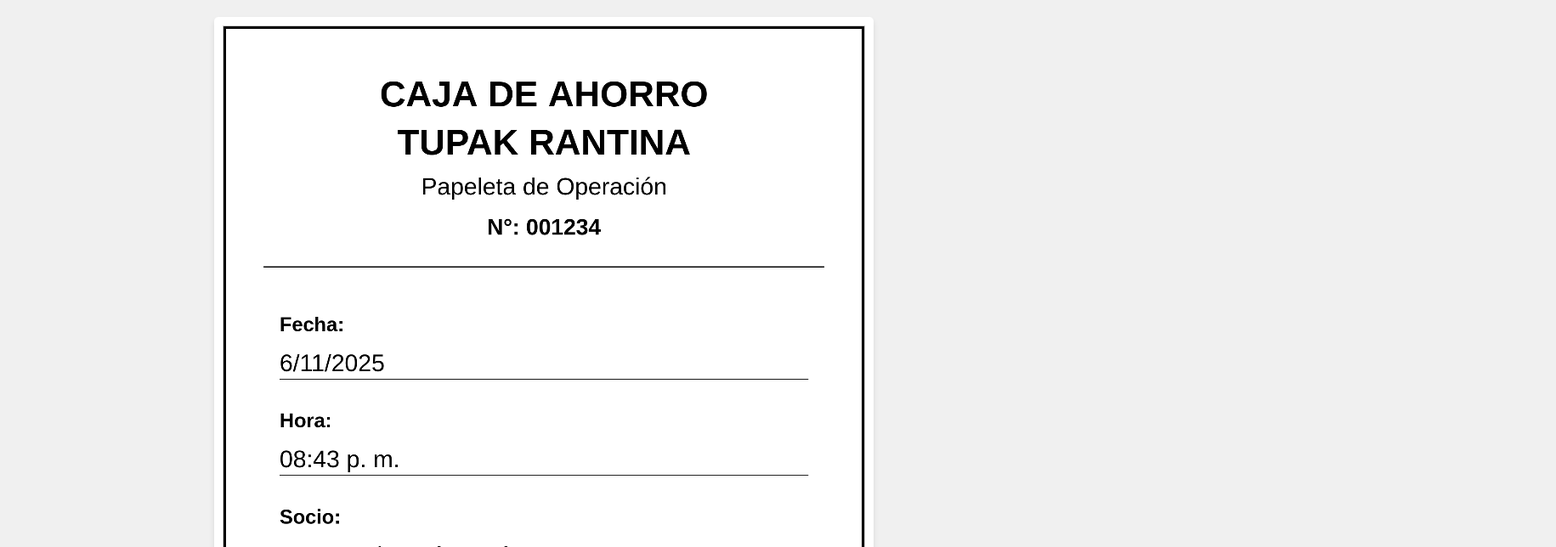
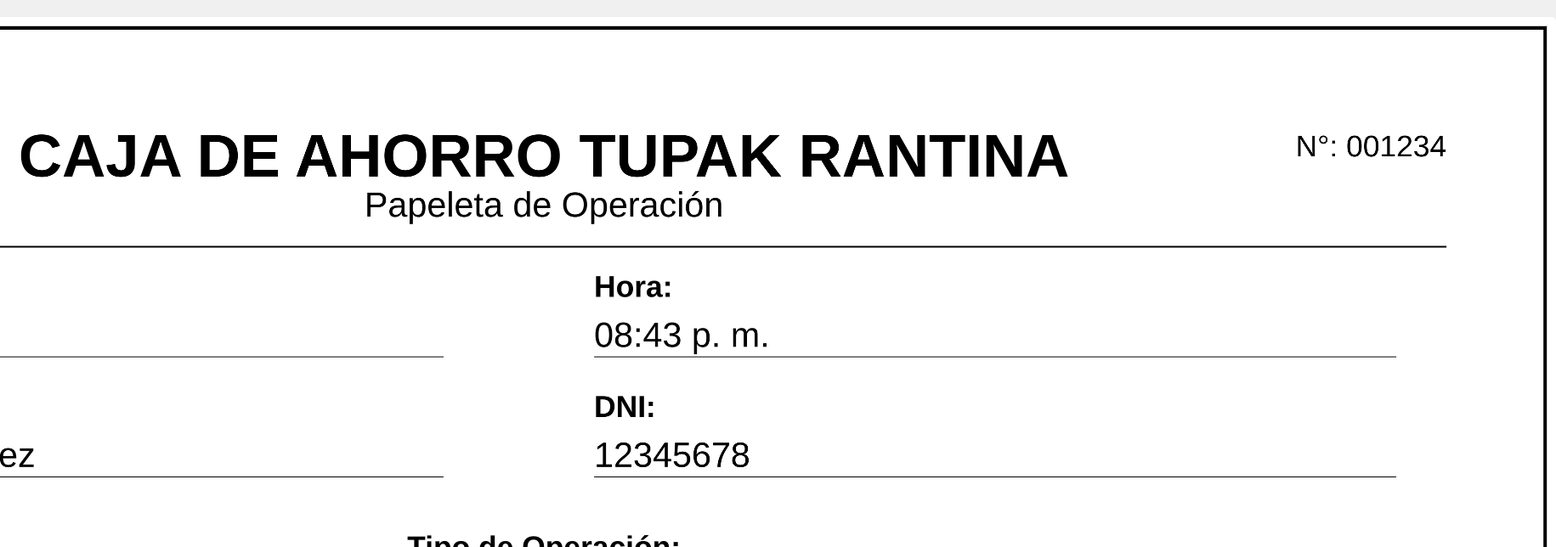
Before and after one commit to tech329/PAPELETA, a plain HTML site: page index.html in a window 1280 px wide. Shown: the top 644 px of the page at 85% size, 1831 px wide, since content can reach past the window. Drawn offline with Linux system fonts and the light colour scheme.

Commit message:
Add files via upload

```diff
--- a/index.html
+++ b/index.html
@@ -60,9 +60,6 @@
                 background-color: white;
                 padding: 0;
                 margin: 0;
-                width: 100vw;
-                height: 100vh;
-                overflow: hidden;
             }
 
             .controls {
@@ -72,17 +69,25 @@
             #canvasContainer {
                 box-shadow: none;
                 padding: 0;
+                margin: 0;
+                display: block;
+                width: 80mm;
+                transform: rotate(90deg) translateY(-80mm);
+                transform-origin: top left;
             }
 
             canvas {
                 border: none;
-                width: 80mm !important;
-                height: 200mm !important;
+                width: 200mm !important;
+                height: 80mm !important;
                 display: block;
+                image-rendering: -webkit-optimize-contrast;
+                image-rendering: crisp-edges;
+                image-rendering: pixelated;
             }
 
             @page {
-                size: 80mm 200mm;
+                size: 80mm auto;
                 margin: 0;
             }
         }
@@ -103,20 +108,24 @@
         const DPI = 600;
         const mmToPx = (mm) => (mm * DPI) / 25.4;
 
-        // Dimensiones de la papeleta en VERTICAL
-        const WIDTH = mmToPx(80);   // 80mm de ancho
-        const HEIGHT = mmToPx(200); // 200mm de alto
+        // Dimensiones de la papeleta
+        const WIDTH = mmToPx(200);  // 200mm
+        const HEIGHT = mmToPx(80);   // 80mm
 
         // Obtener canvas y contexto
         const canvas = document.getElementById('papeleta');
-        const ctx = canvas.getContext('2d');
+        const ctx = canvas.getContext('2d', { alpha: false });
 
         // Configurar tamaño del canvas
         canvas.width = WIDTH;
         canvas.height = HEIGHT;
 
+        // Configurar calidad de renderizado
+        ctx.imageSmoothingEnabled = false;
+        ctx.textRendering = 'geometricPrecision';
+
         // Escalar para vista en pantalla (más pequeño para ver completo)
-        const SCALE = 0.4;
+        const SCALE = 0.5;
         canvas.style.width = (WIDTH * SCALE) + 'px';
         canvas.style.height = (HEIGHT * SCALE) + 'px';
 
@@ -137,12 +146,12 @@
         // Función para dibujar texto con línea debajo
         function drawFieldWithLine(label, value, x, y, width) {
             // Label
-            ctx.font = 'bold ' + mmToPx(2.5) + 'px Arial';
+            ctx.font = 'bold ' + mmToPx(3) + 'px Arial';
             ctx.fillStyle = '#000';
             ctx.fillText(label, x, y);
 
             // Value
-            ctx.font = mmToPx(3) + 'px Arial';
+            ctx.font = mmToPx(3.5) + 'px Arial';
             ctx.fillStyle = '#000';
             ctx.fillText(value, x, y + mmToPx(5));
 
@@ -173,7 +182,7 @@
         // Función principal para dibujar la papeleta
         function dibujarPapeleta() {
             const datos = getURLParams();
-            const padding = mmToPx(5);
+            const padding = mmToPx(10);
 
             // Fondo blanco
             ctx.fillStyle = '#FFFFFF';
@@ -185,30 +194,27 @@
             ctx.strokeRect(4, 4, WIDTH - 8, HEIGHT - 8);
 
             // ===== HEADER =====
-            let currentY = padding + mmToPx(5);
+            let currentY = padding;
+
+            // Número de papeleta (esquina superior derecha)
+            ctx.font = mmToPx(3) + 'px Arial';
+            ctx.fillStyle = '#000';
+            ctx.textAlign = 'right';
+            ctx.fillText('N°: ' + datos.numero, WIDTH - padding, currentY + mmToPx(3));
 
             // Título principal
-            ctx.font = 'bold ' + mmToPx(4.5) + 'px Arial';
+            ctx.font = 'bold ' + mmToPx(6) + 'px Arial';
             ctx.fillStyle = '#000';
             ctx.textAlign = 'center';
-            ctx.fillText('CAJA DE AHORRO', WIDTH / 2, currentY);
-
-            currentY += mmToPx(6);
-            ctx.fillText('TUPAK RANTINA', WIDTH / 2, currentY);
+            ctx.fillText('CAJA DE AHORRO TUPAK RANTINA', WIDTH / 2, currentY + mmToPx(5));
 
             // Subtítulo
-            currentY += mmToPx(5);
-            ctx.font = mmToPx(3) + 'px Arial';
+            ctx.font = mmToPx(3.5) + 'px Arial';
             ctx.fillStyle = '#000';
-            ctx.fillText('Papeleta de Operación', WIDTH / 2, currentY);
-
-            // Número de papeleta
-            currentY += mmToPx(5);
-            ctx.font = 'bold ' + mmToPx(2.8) + 'px Arial';
-            ctx.fillText('N°: ' + datos.numero, WIDTH / 2, currentY);
+            ctx.fillText('Papeleta de Operación', WIDTH / 2, currentY + mmToPx(9));
 
             // Línea separadora
-            currentY += mmToPx(4);
+            currentY += mmToPx(12);
             ctx.strokeStyle = '#000';
             ctx.lineWidth = 4;
             ctx.beginPath();
@@ -217,27 +223,25 @@
             ctx.stroke();
 
             // ===== CONTENIDO =====
-            currentY += mmToPx(8);
+            currentY += mmToPx(5);
             ctx.textAlign = 'left';
 
-            const fieldX = padding + mmToPx(2);
-            const fieldWidth = WIDTH - padding * 2 - mmToPx(4);
+            // Columna izquierda
+            const col1X = padding;
+            const col2X = WIDTH / 2 + mmToPx(5);
+            const fieldWidth = WIDTH / 2 - padding - mmToPx(10);
 
-            // Fecha
-            drawFieldWithLine('Fecha:', datos.fecha, fieldX, currentY, fieldWidth);
+            // Fecha y Hora
+            drawFieldWithLine('Fecha:', datos.fecha, col1X, currentY, fieldWidth);
+            drawFieldWithLine('Hora:', datos.hora, col2X, currentY, fieldWidth);
+
             currentY += mmToPx(12);
 
-            // Hora
-            drawFieldWithLine('Hora:', datos.hora, fieldX, currentY, fieldWidth);
-            currentY += mmToPx(12);
+            // Socio y DNI
+            drawFieldWithLine('Socio:', datos.socio, col1X, currentY, fieldWidth);
+            drawFieldWithLine('DNI:', datos.dni, col2X, currentY, fieldWidth);
 
-            // Socio
-            drawFieldWithLine('Socio:', datos.socio, fieldX, currentY, fieldWidth);
-            currentY += mmToPx(12);
-
-            // DNI
-            drawFieldWithLine('DNI:', datos.dni, fieldX, currentY, fieldWidth);
-            currentY += mmToPx(15);
+            currentY += mmToPx(14);
 
             // Tipo de operación (centrado con recuadro)
             ctx.font = 'bold ' + mmToPx(3) + 'px Arial';
@@ -245,10 +249,10 @@
             ctx.textAlign = 'center';
             ctx.fillText('Tipo de Operación:', WIDTH / 2, currentY);
 
-            currentY += mmToPx(6);
-            const tipoWidth = WIDTH - padding * 4;
-            const tipoHeight = mmToPx(12);
-            const tipoX = padding * 2;
+            currentY += mmToPx(5);
+            const tipoWidth = mmToPx(50);
+            const tipoHeight = mmToPx(8);
+            const tipoX = (WIDTH - tipoWidth) / 2;
 
             // Recuadro para tipo de operación
             ctx.strokeStyle = '#000';
@@ -256,23 +260,23 @@
             roundRect(tipoX, currentY, tipoWidth, tipoHeight, mmToPx(2));
             ctx.stroke();
 
-            ctx.font = 'bold ' + mmToPx(5) + 'px Arial';
+            ctx.font = 'bold ' + mmToPx(4.5) + 'px Arial';
             ctx.fillStyle = '#000';
             ctx.textAlign = 'center';
-            ctx.fillText(datos.tipo.toUpperCase(), WIDTH / 2, currentY + mmToPx(8));
+            ctx.fillText(datos.tipo.toUpperCase(), WIDTH / 2, currentY + mmToPx(5.5));
 
-            currentY += mmToPx(18);
+            currentY += mmToPx(12);
 
             // Monto (destacado)
-            ctx.font = 'bold ' + mmToPx(3.5) + 'px Arial';
+            ctx.font = 'bold ' + mmToPx(3) + 'px Arial';
             ctx.fillStyle = '#000';
             ctx.textAlign = 'center';
             ctx.fillText('Monto:', WIDTH / 2, currentY);
 
-            currentY += mmToPx(6);
-            const montoWidth = WIDTH - padding * 4;
-            const montoHeight = mmToPx(15);
-            const montoX = padding * 2;
+            currentY += mmToPx(5);
+            const montoWidth = mmToPx(70);
+            const montoHeight = mmToPx(10);
+            const montoX = (WIDTH - montoWidth) / 2;
 
             // Recuadro para monto
             ctx.strokeStyle = '#000';
@@ -280,55 +284,41 @@
             roundRect(montoX, currentY, montoWidth, montoHeight, mmToPx(2));
             ctx.stroke();
 
-            ctx.font = 'bold ' + mmToPx(8) + 'px Arial';
+            ctx.font = 'bold ' + mmToPx(6) + 'px Arial';
             ctx.fillStyle = '#000';
             ctx.textAlign = 'center';
             const montoFormateado = parseFloat(datos.monto).toFixed(2);
-            ctx.fillText('S/ ' + montoFormateado, WIDTH / 2, currentY + mmToPx(10));
+            ctx.fillText('S/ ' + montoFormateado, WIDTH / 2, currentY + mmToPx(7));
 
             // ===== FOOTER - FIRMAS =====
-            currentY = HEIGHT - mmToPx(25);
+            const footerY = HEIGHT - mmToPx(12);
 
-            // Línea separadora antes de firmas
-            ctx.strokeStyle = '#000';
-            ctx.lineWidth = 2;
-            ctx.beginPath();
-            ctx.moveTo(padding, currentY);
-            ctx.lineTo(WIDTH - padding, currentY);
-            ctx.stroke();
-
-            currentY += mmToPx(8);
-
-            // Firma del Socio
-            const firmaWidth = WIDTH - padding * 4;
-            const firmaX = padding * 2;
+            // Líneas de firma
+            const firmaWidth = mmToPx(60);
+            const firma1X = padding + mmToPx(10);
+            const firma2X = WIDTH - padding - mmToPx(10) - firmaWidth;
 
             ctx.strokeStyle = '#000';
             ctx.lineWidth = 2;
+
+            // Línea firma socio
             ctx.beginPath();
-            ctx.moveTo(firmaX, currentY);
-            ctx.lineTo(firmaX + firmaWidth, currentY);
+            ctx.moveTo(firma1X, footerY);
+            ctx.lineTo(firma1X + firmaWidth, footerY);
             ctx.stroke();
 
-            ctx.font = mmToPx(2.5) + 'px Arial';
+            // Línea firma cajero
+            ctx.beginPath();
+            ctx.moveTo(firma2X, footerY);
+            ctx.lineTo(firma2X + firmaWidth, footerY);
+            ctx.stroke();
+
+            // Textos de firma
+            ctx.font = mmToPx(2.8) + 'px Arial';
             ctx.fillStyle = '#000';
             ctx.textAlign = 'center';
-            ctx.fillText('Firma del Socio', WIDTH / 2, currentY + mmToPx(4));
-
-            currentY += mmToPx(10);
-
-            // Firma del Cajero
-            ctx.strokeStyle = '#000';
-            ctx.lineWidth = 2;
-            ctx.beginPath();
-            ctx.moveTo(firmaX, currentY);
-            ctx.lineTo(firmaX + firmaWidth, currentY);
-            ctx.stroke();
-
-            ctx.font = mmToPx(2.5) + 'px Arial';
-            ctx.fillStyle = '#000';
-            ctx.textAlign = 'center';
-            ctx.fillText('Firma del Cajero', WIDTH / 2, currentY + mmToPx(4));
+            ctx.fillText('Firma del Socio', firma1X + firmaWidth / 2, footerY + mmToPx(4));
+            ctx.fillText('Firma del Cajero', firma2X + firmaWidth / 2, footerY + mmToPx(4));
         }
 
         // Función para imprimir
```
